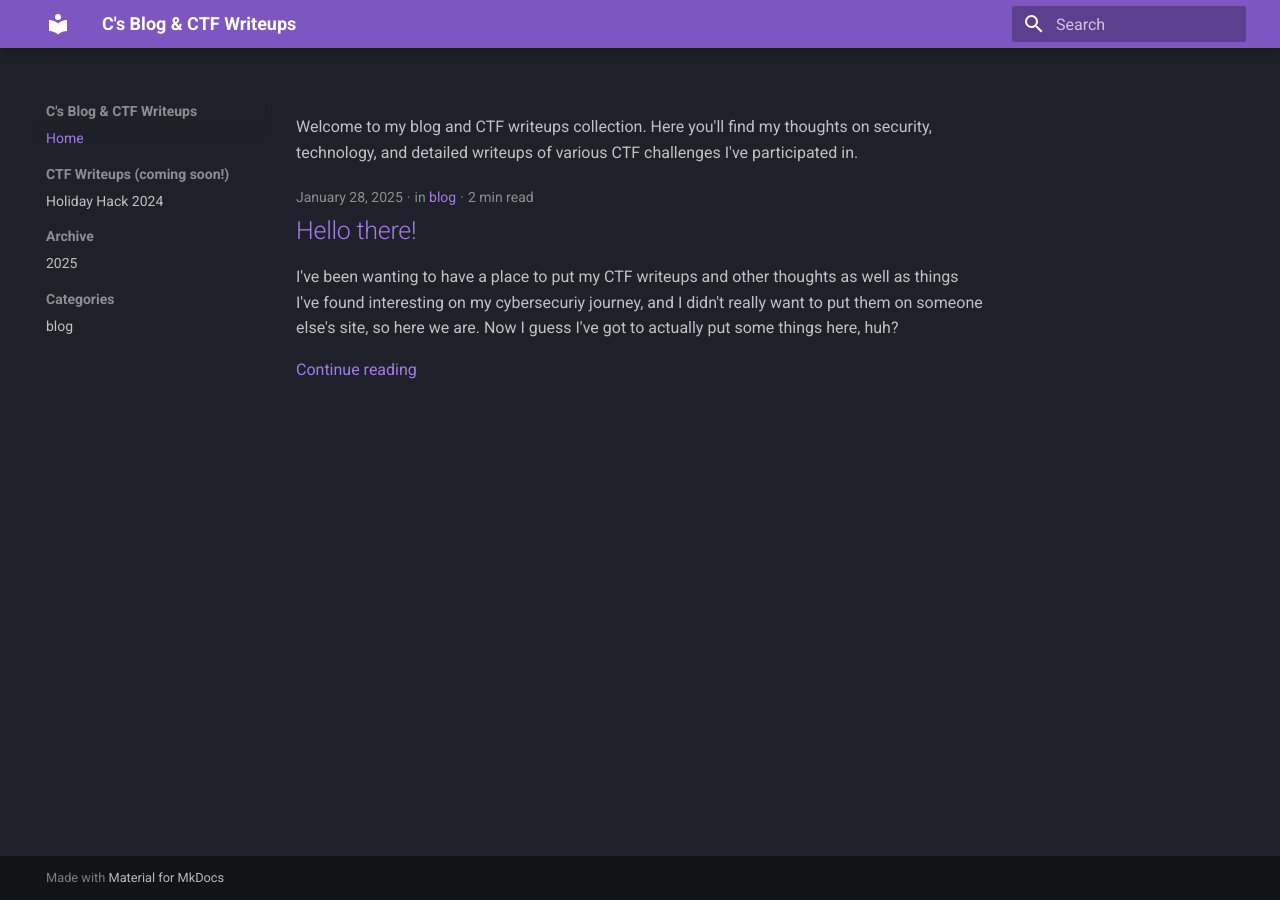
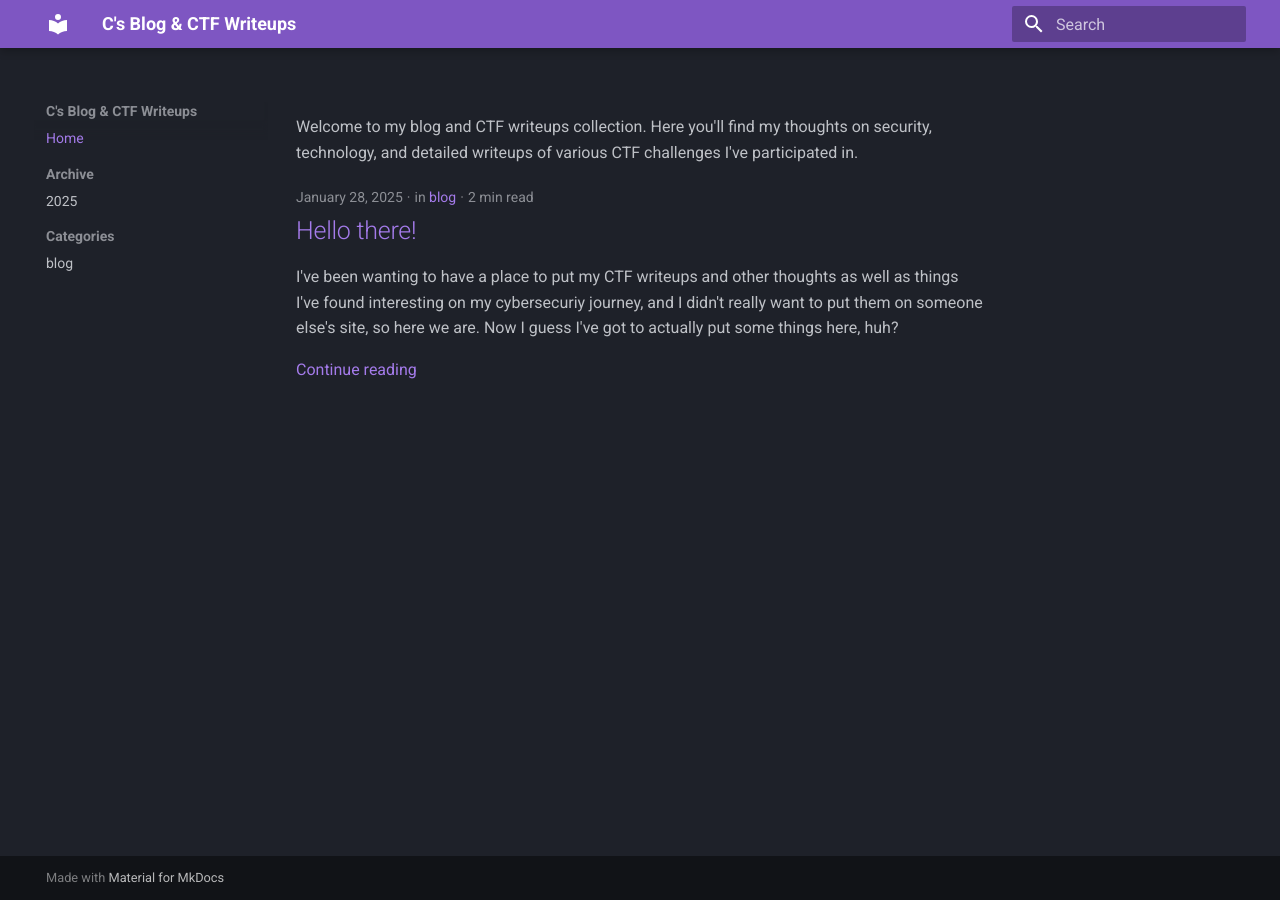
Before and after one commit to cdueltgen/cdueltgen.github.io, an MkDocs documentation site: the page built from docs/index.md, in a window 1280 px wide. Built offline with MkDocs 1.6.1 and Material for MkDocs 9.7.7, drawn with Linux system fonts in a browser that asks for light colours.

Commit message:
removed holiday hack to simplify and reset deploy.yml

```diff
--- a/mkdocs.yml
+++ b/mkdocs.yml
@@ -25,8 +25,6 @@ plugins:
 
 nav:
   - Home: index.md
-  - CTF Writeups (coming soon!):
-    - Holiday Hack 2024: holidayhack2024/index.md
 
 markdown_extensions:
   - pymdownx.highlight:
```
Also changed, not shown: .gitmodules (deleted), 1 other file.
